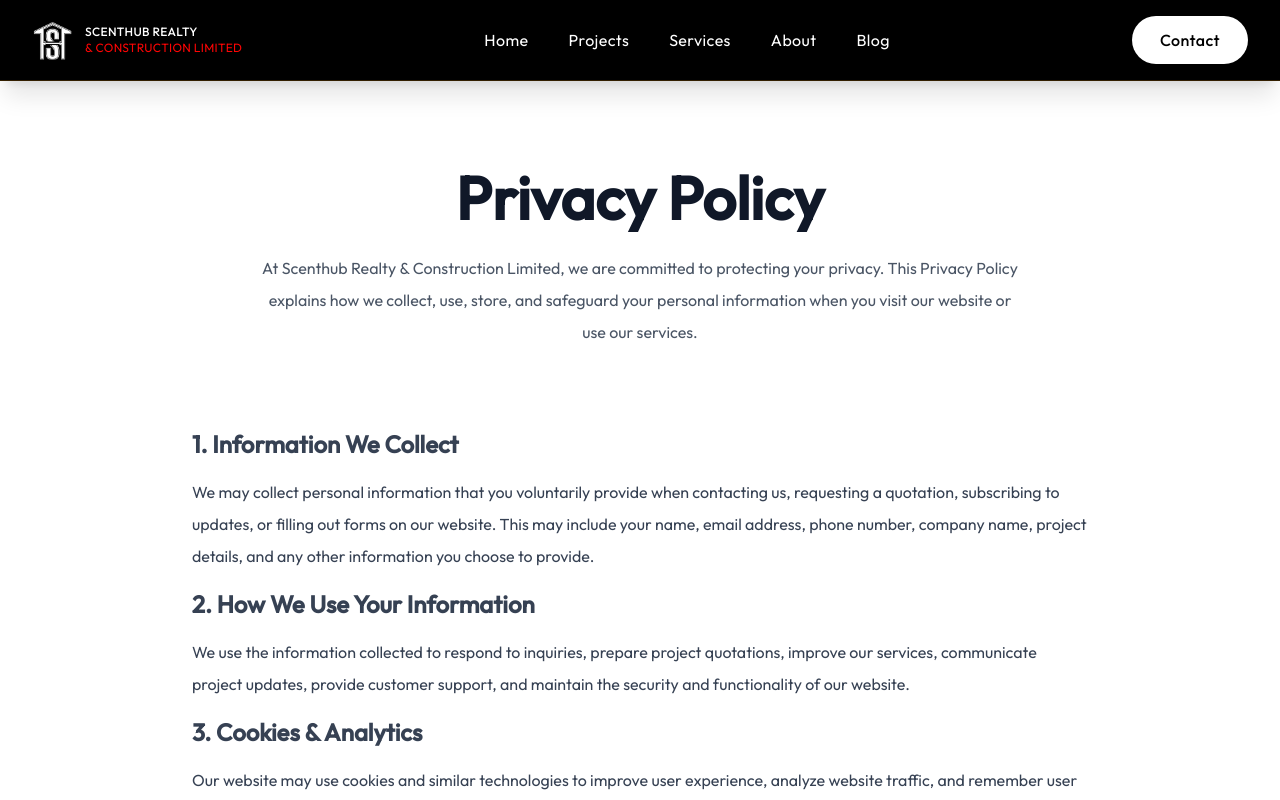
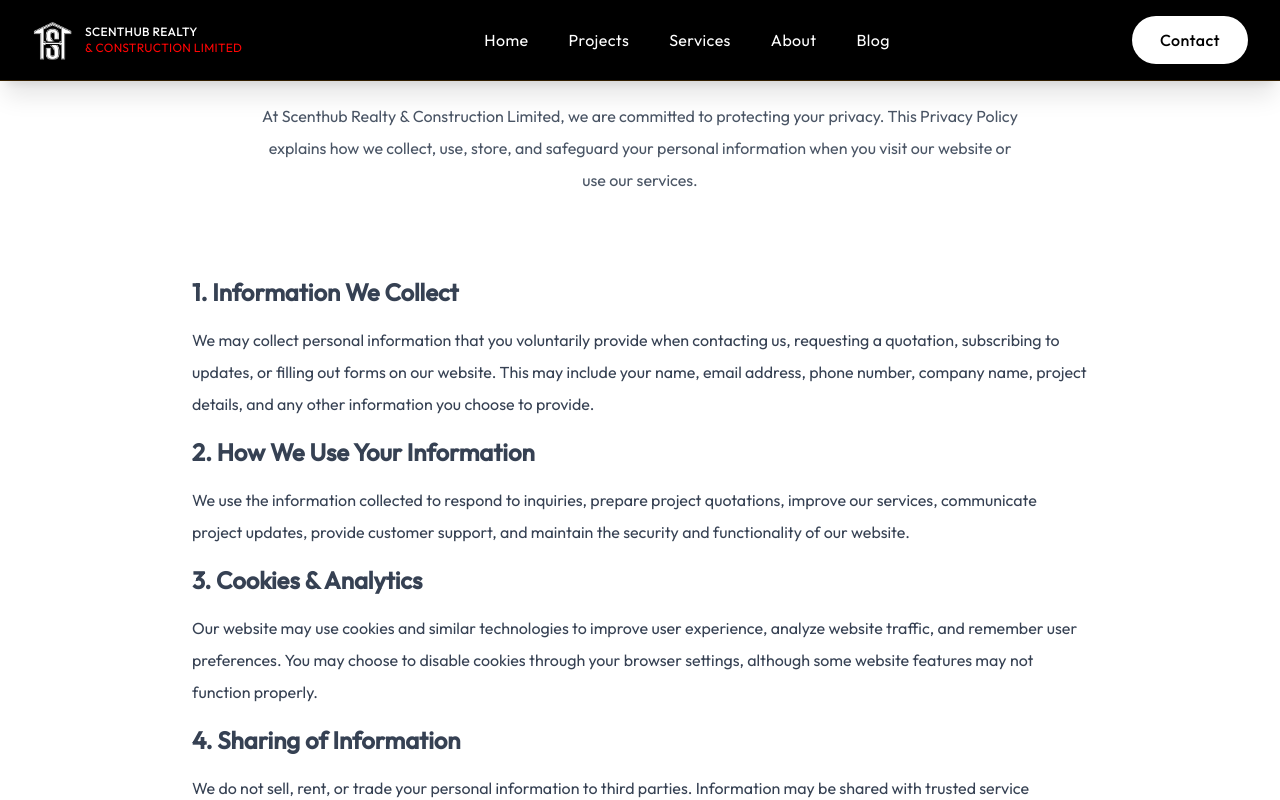
Before and after one commit to Tomilayo21/scenthub, a Next.js app: page /privacy-policy in a window 1280 px wide. Shown: the top 800 px of the page. Built offline with nearby package versions, Linux system fonts and the light colour scheme; no server answers.

Commit message:
First Commit

```diff
--- a/app/privacy-policy/page.jsx
+++ b/app/privacy-policy/page.jsx
@@ -8,12 +8,12 @@ export default function PrivacyPolicy() {
         <>
             <Navbar />
 
-            <main className="pt-32 pb-24 bg-white">
-                <div className="max-w-5xl mx-auto px-6 md:px-12 lg:px-16 py-4 md:py-6">
+            <main className="pb-24 bg-white">
+                <div className="max-w-5xl mx-auto px-6 md:px-12 lg:px-16 py-4">
 
                     {/* Header */}
                     <div className="mb-20 text-center">
-                        <h1 className="mt-4 text-4xl md:text-6xl font-bold text-gray-900">
+                        <h1 className="text-4xl md:text-6xl font-bold text-gray-900">
                             Privacy Policy
                         </h1>
 
```
